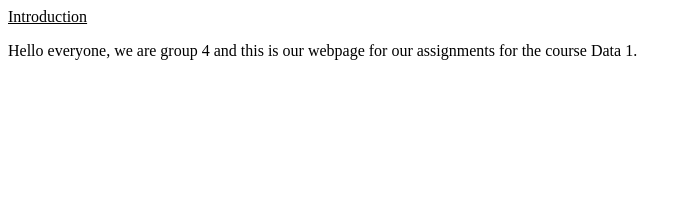
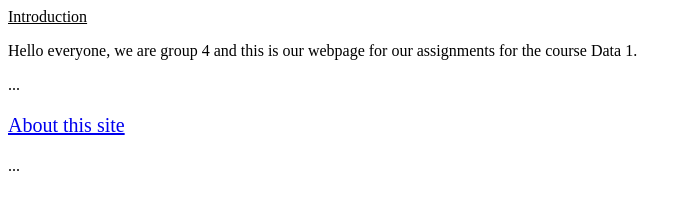
Before and after one commit to ThijmenLdV/FilinevD.github.io, a plain HTML site: page docs/index.html in a window 1280 px wide. Shown: the whole page, without its empty margins (0-692 px from the left). Drawn offline with Linux system fonts and the light colour scheme.

Commit message:
Update index.html

```diff
--- a/docs/index.html
+++ b/docs/index.html
@@ -1,3 +1,8 @@
 <p><u>Introduction</u></p>
 
 <p>Hello everyone, we are group 4 and this is our webpage for our assignments for the course Data 1.&nbsp;</p>
+...
+<p style="font-size: 20px; color:#1F9AFE;">
+<a href="Webpage_FilePath">About this site</a>
+</p>
+...
```
